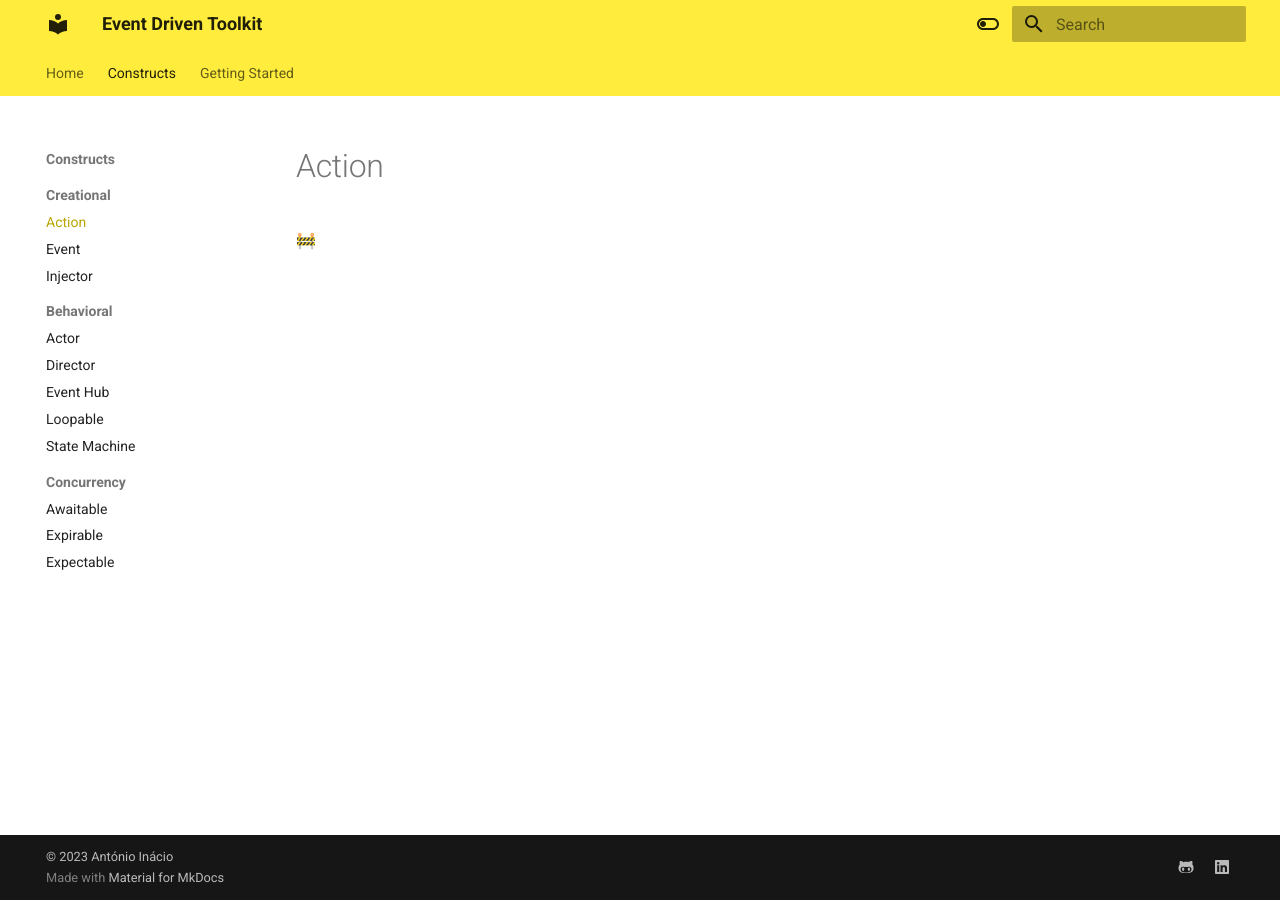
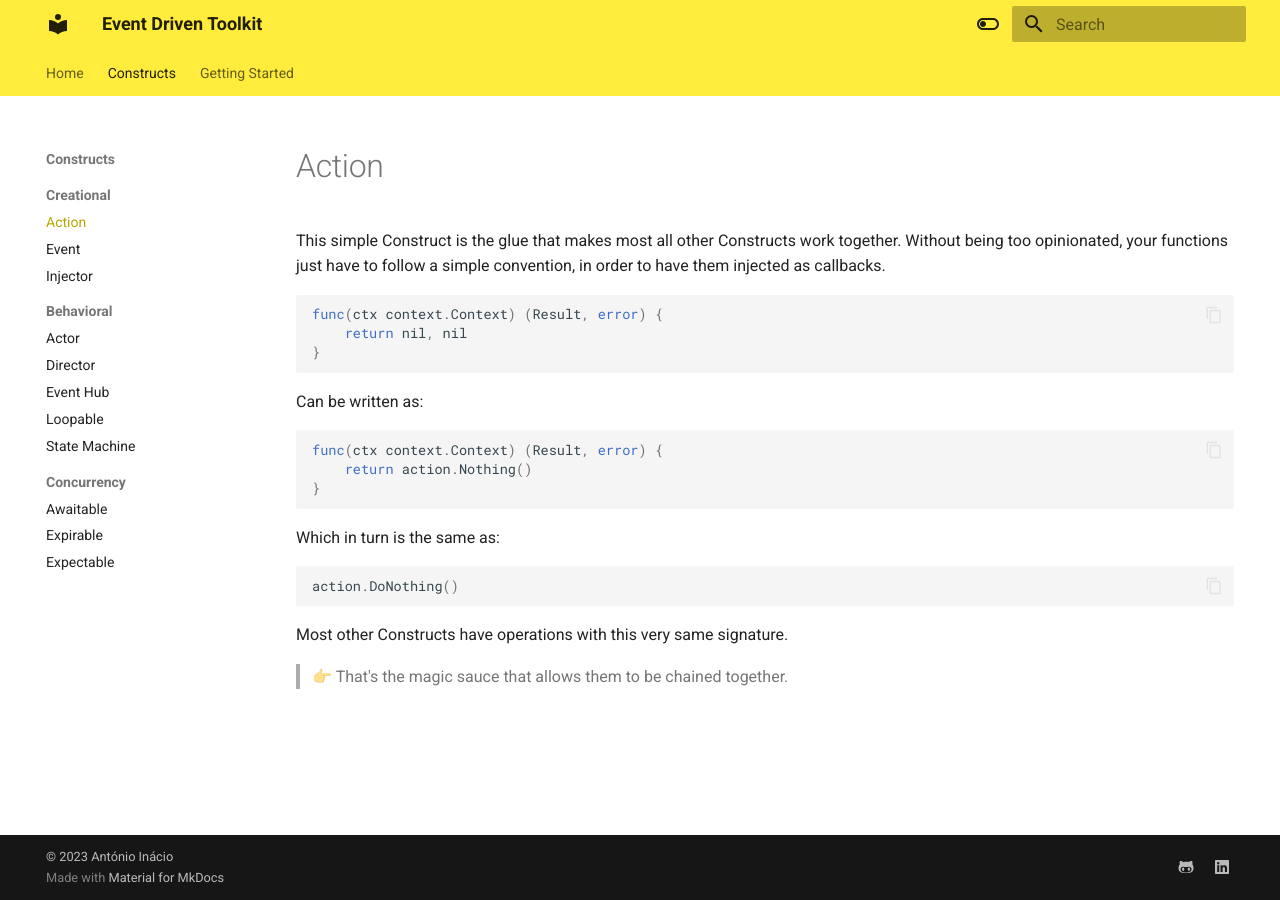
Before and after one commit to a-inacio/edt-go, an MkDocs documentation site: the page built from docs/action.md, in a window 1280 px wide. Built offline with MkDocs 1.6.1 and Material for MkDocs 9.7.7, drawn with Linux system fonts in a browser that asks for light colours.

Commit message:
docs: Action documentation

````diff
--- a/docs/action.md
+++ b/docs/action.md
@@ -1,3 +1,26 @@
 # Action
 
-🚧
+This simple Construct is the glue that makes most all other Constructs work together. Without being too opinionated, your functions just have to follow a simple convention, in order to have them injected as callbacks.
+
+```go
+func(ctx context.Context) (Result, error) {
+	return nil, nil
+}
+```
+Can be written as:
+
+```go
+func(ctx context.Context) (Result, error) {
+	return action.Nothing()
+}
+```
+
+Which in turn is the same as:
+
+```go
+action.DoNothing()
+```
+
+Most other Constructs have operations with this very same signature.
+
+> 👉 That's the magic sauce that allows them to be chained together.
````
